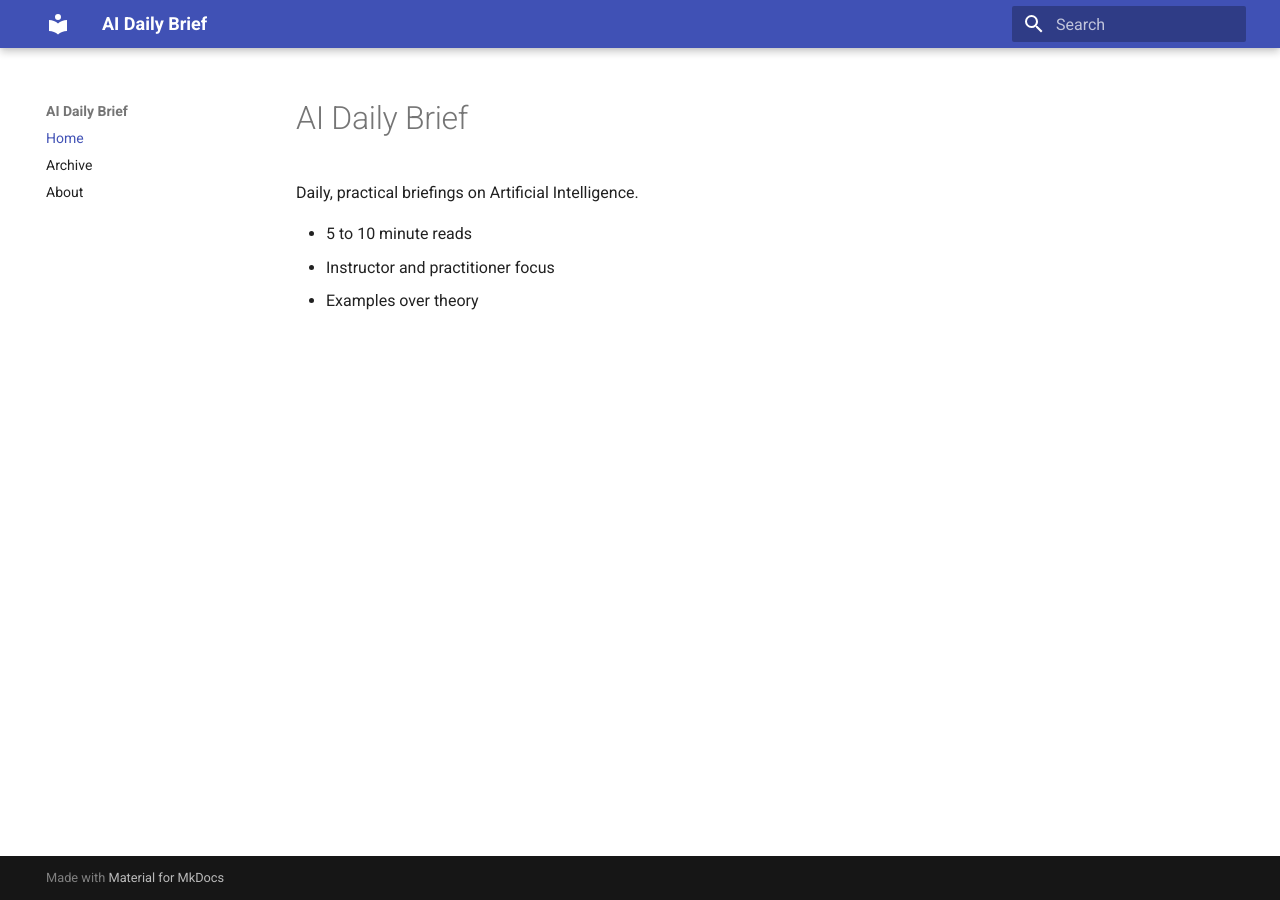
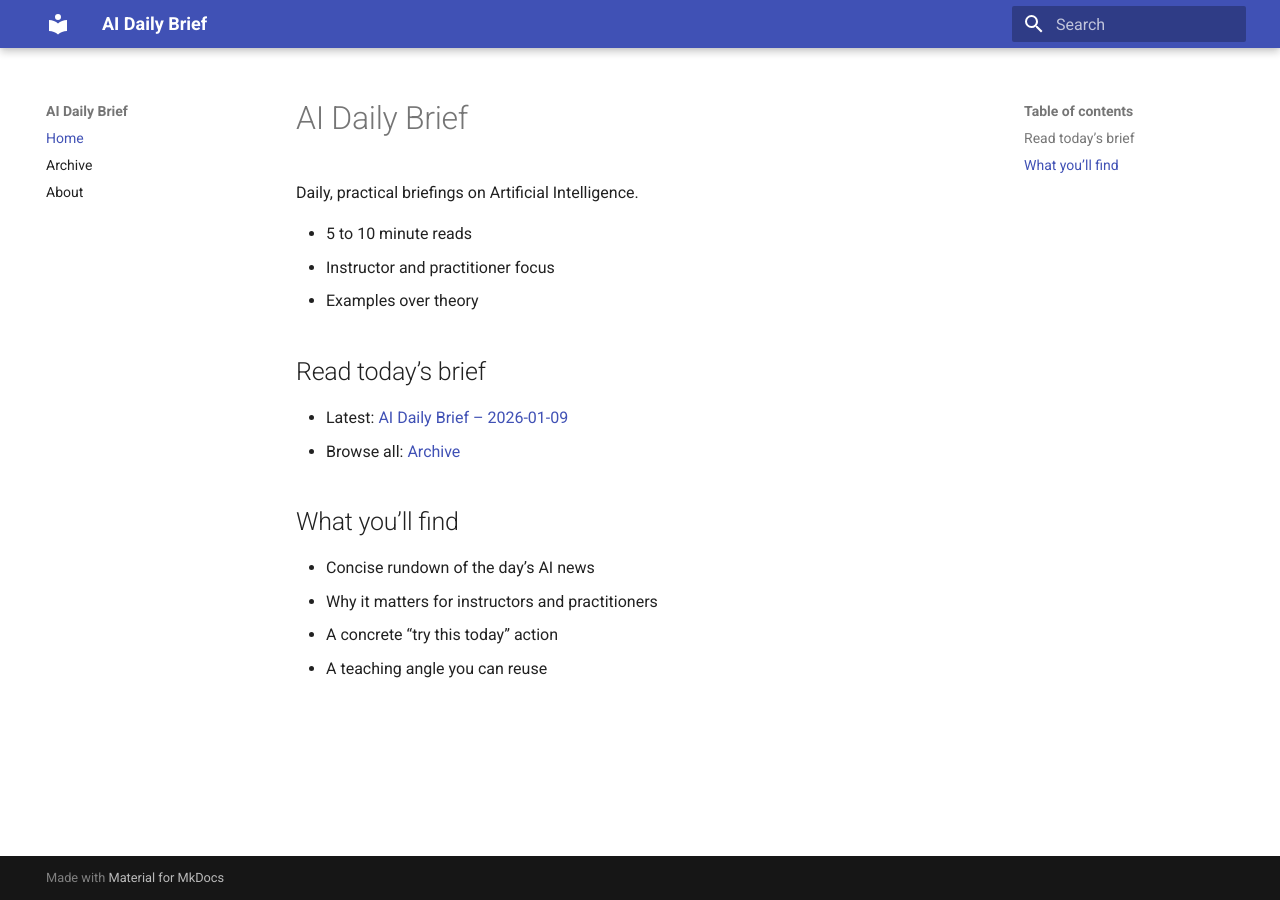
Before and after one commit to codeblazar/ai-daily-brief, an MkDocs documentation site: the page built from docs/index.md, in a window 1280 px wide. Built offline with MkDocs 1.6.1 and Material for MkDocs 9.7.7, drawn with Linux system fonts in a browser that asks for light colours.

Commit message:
Add clear links to latest brief and archive

```diff
--- a/docs/index.md
+++ b/docs/index.md
@@ -5,3 +5,13 @@ Daily, practical briefings on Artificial Intelligence.
 - 5 to 10 minute reads
 - Instructor and practitioner focus
 - Examples over theory
+
+## Read today’s brief
+- Latest: [AI Daily Brief – 2026-01-09](archive/2026-01-09/)
+- Browse all: [Archive](archive/)
+
+## What you’ll find
+- Concise rundown of the day’s AI news
+- Why it matters for instructors and practitioners
+- A concrete “try this today” action
+- A teaching angle you can reuse
```
Also changed, not shown: docs/archive/index.md (+5 -1 lines).
